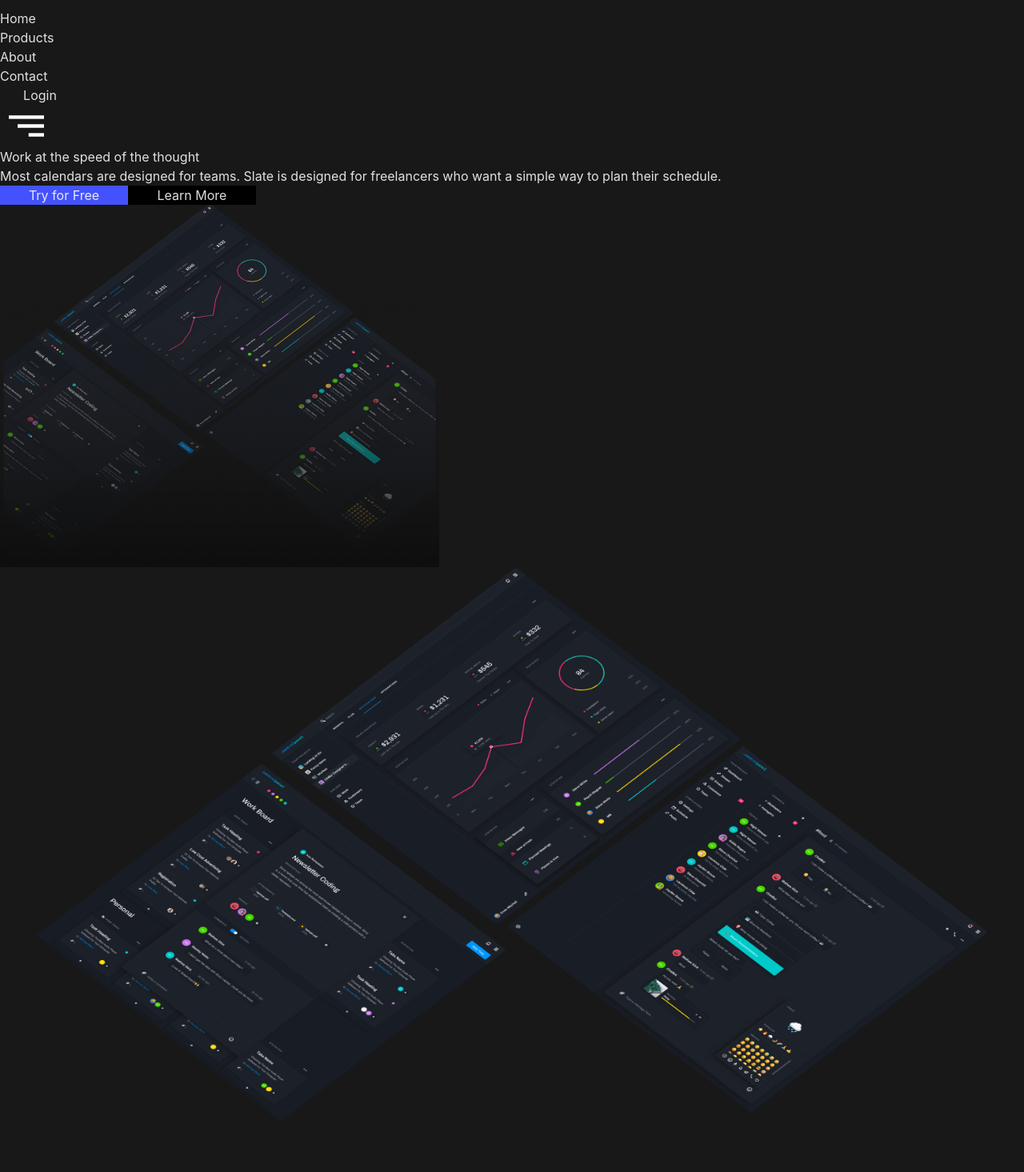
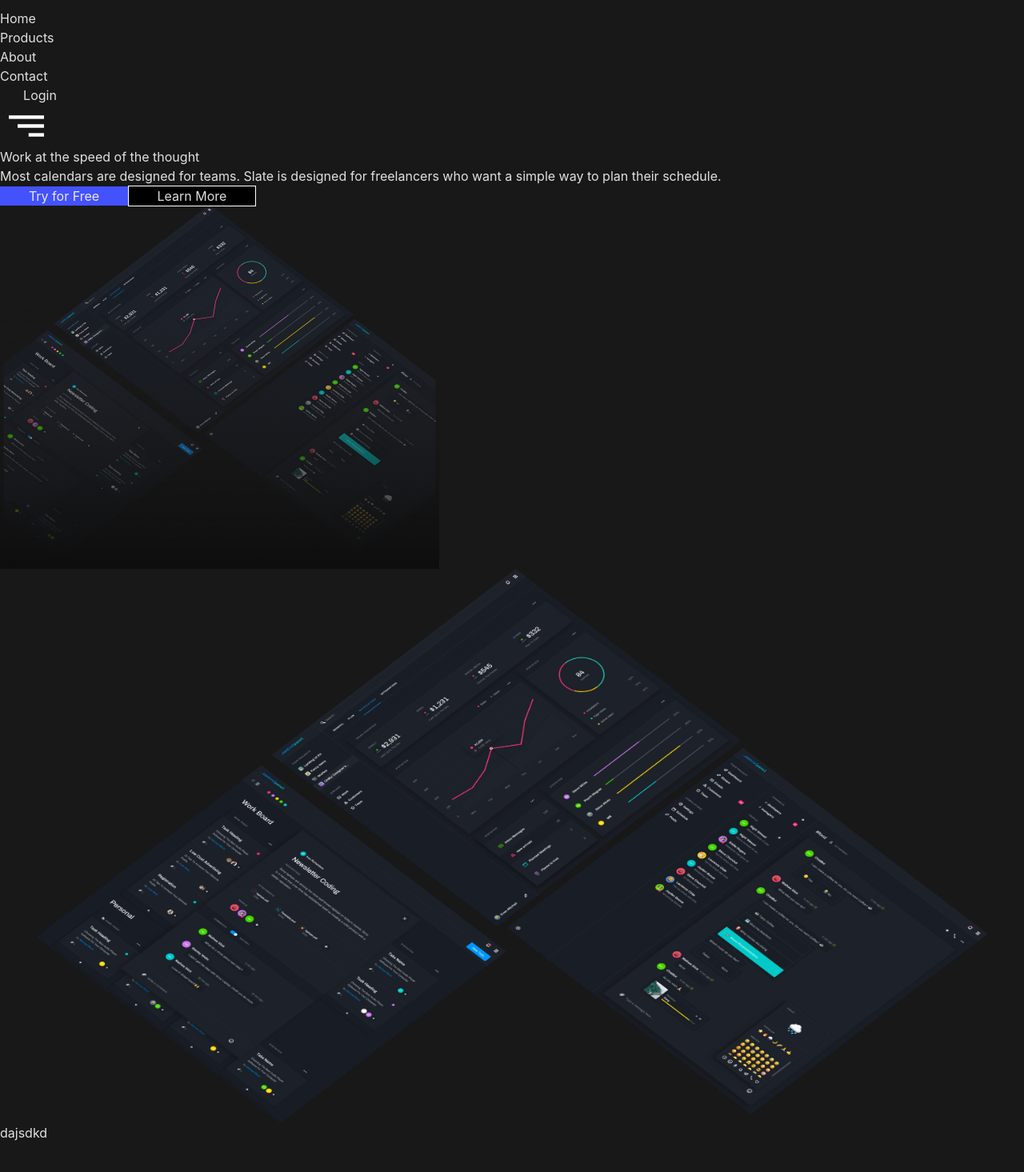
Before and after one commit to LuckxSz/startup, a React (Vite) app: page / in a window 1280 px wide. Shown: the part 47-1512 px from the top of the page at 80% size. Built offline with nearby package versions, Linux system fonts and the light colour scheme.

Commit message:
update -> border prop validation, FHeader component created

```diff
--- a/src/App.jsx
+++ b/src/App.jsx
@@ -1,3 +1,4 @@
+import { FHeader } from "./Components/Features/FHeader"
 import { Features } from "./Components/Features/Features"
 import { Header } from "./Components/Header/Header"
 import { Hero } from './Components/Hero/Hero'
@@ -9,7 +10,7 @@
         subHeading="Most calendars are designed for teams. Slate is designed for
 freelancers who want a simple way to plan their schedule." />
       <Features>
-
+        <FHeader />
       </Features>
 
     </div>
--- /dev/null
+++ b/src/Components/Features/FHeader.jsx
@@ -0,0 +1,7 @@
+export const FHeader = () => {
+  return (
+    <div>
+      dajsdkd
+    </div>
+  )
+}
--- a/src/Components/Header/Image.jsx
+++ b/src/Components/Header/Image.jsx
@@ -6,6 +6,7 @@
       className=" md:hidden w-16 mt-6 h-16 hover:rotate-90 hover:scale-110 transform transition duration-300 ease-in-out cursor-pointer"
       src={menu}
       alt="Menu Icon"
+
     />
   );
 };
--- a/src/Components/Hero/Hero.jsx
+++ b/src/Components/Hero/Hero.jsx
@@ -9,7 +9,7 @@
         <span className=" mt-8 md:text-1xl  md:mt-5tracking-wide ">{subHeading}</span>
         <div className='flex flex-col sm:flex md:mr-0 sm:mr-48 md:flex-row md:gap-7'>
           <Button text='Try for Free' bgColor="#4452FE" width="160" />
-          <Button text="Learn More" bgColor="black" width='160' />
+          <Button text="Learn More" bgColor="black" width='160' border="1px solid white" />
         </div>
       </div>
       <div className='block md:justify-center md:m-auto  md:flex min-w-[550px]'>
--- a/src/Components/utils/Button.jsx
+++ b/src/Components/utils/Button.jsx
@@ -1,8 +1,8 @@
-export const Button = ({ text, bgColor, width }) => {
+export const Button = ({ text, bgColor, width, border }) => {
   return (
     <button
-      className={` rounded-sm sm:ml-52  mt-6 border h-[52px] lg:block md:ml-0 hover:scale-105 duration-300`}
-      style={{ backgroundColor: bgColor, width: `${width}px` }}>
+      className={` rounded-sm sm:ml-52  mt-6 ${border ? 'border' : ''} h-[52px] lg:block md:ml-0 hover:scale-105 duration-300`}
+      style={{ backgroundColor: bgColor, width: `${width}px`, border: border ? border : 'none' }}  >
       {text}
     </button>
   );
```
